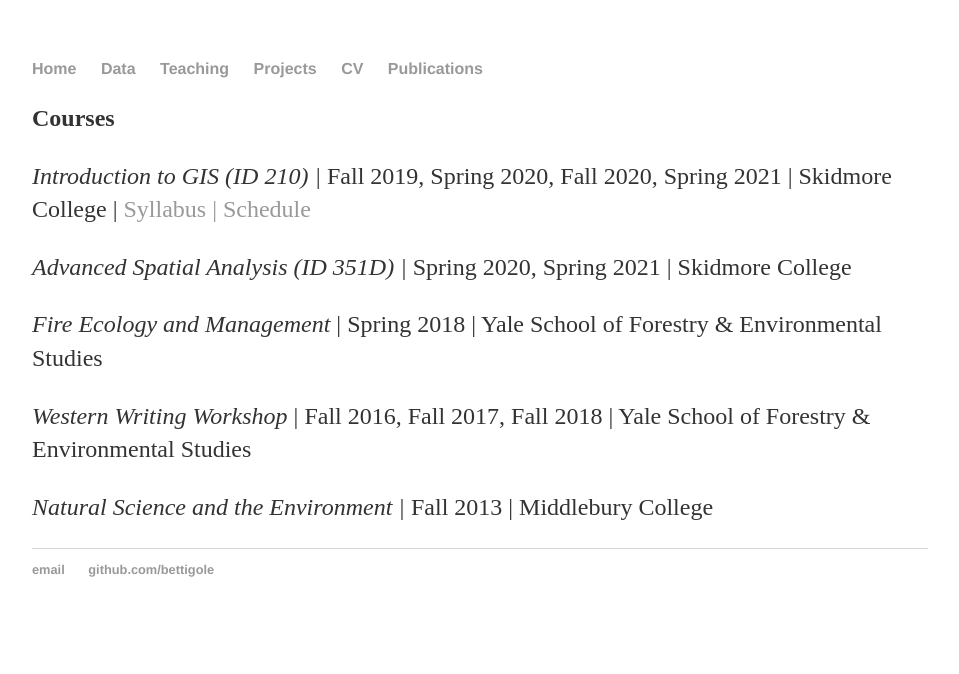
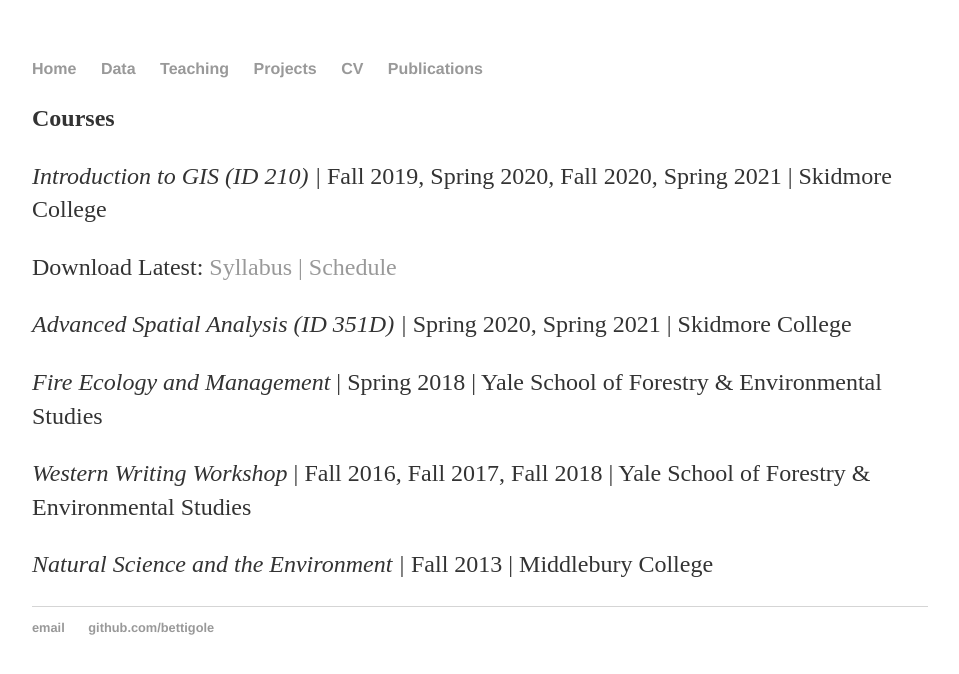
Before and after one commit to bettigole/bettigole.github.io, a Jekyll site: the page built from teaching/index.html, in a window 1280 px wide. Shown: the top 674 px of the page, without its empty margins (160-1119 px from the left). Built offline with Jekyll 4.4.1, drawn with Linux system fonts in a browser that asks for light colours.

Commit message:
shorter filenames raw links

```diff
--- a/teaching/index.html
+++ b/teaching/index.html
@@ -4,9 +4,10 @@
 ---
 
 <p><strong>Courses</strong></p>
-<p><em>Introduction to GIS (ID 210) |</em> Fall 2019, Spring 2020, Fall 2020, Spring 2021 | Skidmore College |
-  <a href="https://github.com/bettigole/bettigole.github.io/blob/main/teaching/ID%20210%20Spring%202021%20Schedule%20-%20020221.pdf?raw=true" target="_blank"> Syllabus | </a>
-  <a href="https://github.com/bettigole/bettigole.github.io/blob/1a180a0cd78ba4f1f616170bdc6f2ce149cf8e07/teaching/ID%20210%20Spring%202021%20Schedule%20-%20020221.pdf"> Schedule</a>
+<p><em>Introduction to GIS (ID 210) |</em> Fall 2019, Spring 2020, Fall 2020, Spring 2021 | Skidmore College </p>
+<p> Download Latest:
+  <a href="https://github.com/bettigole/bettigole.github.io/blob/main/teaching/id210_s21_schedule.pdf?raw=true"> Syllabus | </a>
+  <a href="https://github.com/bettigole/bettigole.github.io/blob/main/teaching/id210_s21_syllabus.pdf?raw=true"> Schedule</a>
 </p>
 <p><em>Advanced Spatial Analysis (ID 351D) |</em> Spring 2020, Spring 2021 | Skidmore College</p>
 <p><em>Fire Ecology and Management</em> | Spring 2018 | Yale School of Forestry &amp; Environmental Studies</p>
```
